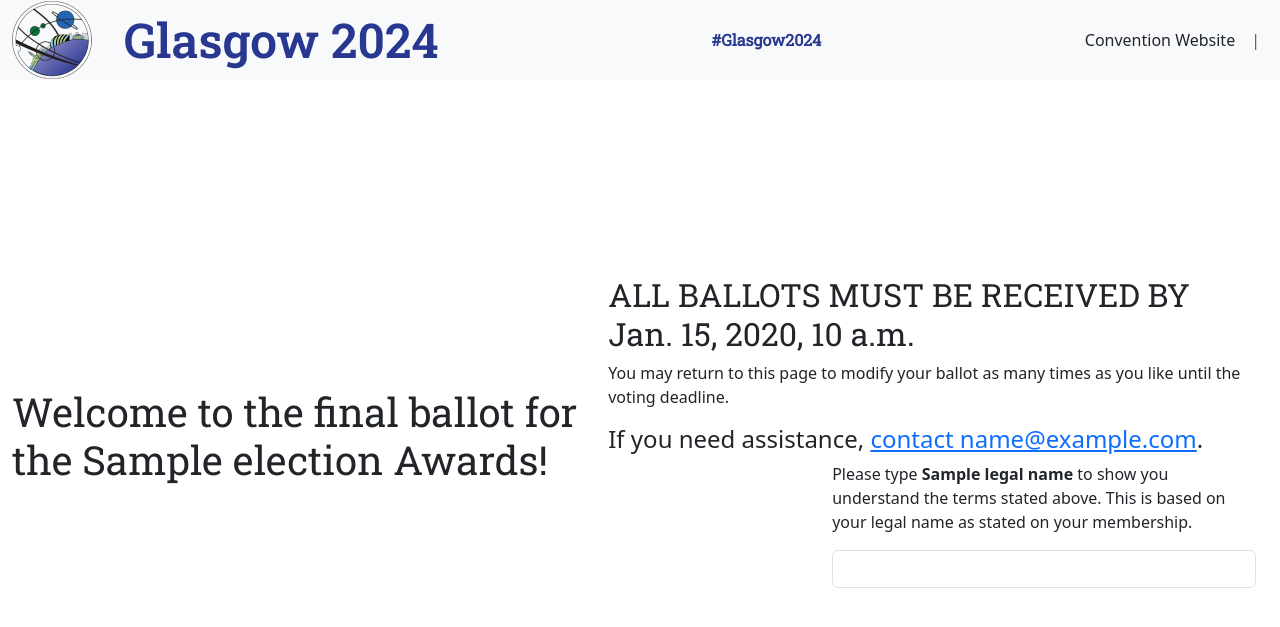
After one commit to WorldconVotingSystems/nomnom, a Django app: template nominate/templates/nominate/vote.html in a window 1280 px wide. The commit adds this page. Shown: the top 627 px of the page. Run offline with Django 4.2, Linux system fonts and the light colour scheme; the template is opened without the code that fills it: most values are stand-ins (such as "Sample title", 1, 10 or a date in 2020); parts of the project's set-up code (start-up, migrations or seed data) failed here and were passed over; some libraries are stand-ins or nearby versions.

Commit message:
Start to sketch in the vote view

```diff
--- a/nominate/admin.py
+++ b/nominate/admin.py
@@ -59,7 +59,6 @@ class CategoryAdmin(admin.ModelAdmin):
 admin.site.register(models.Election, ElectionAdmin)
 admin.site.register(models.Finalist)
 admin.site.register(models.NominatingMemberProfile)
-admin.site.register(models.VotingMember)
 admin.site.register(models.Category, CategoryAdmin)
 admin.site.register(models.Nomination, ExtendedNominationAdmin)
 admin.site.register(models.ReportRecipient)
--- /dev/null
+++ b/nominate/templates/_membership.html
@@ -0,0 +1 @@
+<p>{{ member.preferred_name }}</p>
--- a/nominate/templates/nominate/election_closed.html
+++ b/nominate/templates/nominate/election_closed.html
@@ -1,7 +1,7 @@
 {% extends "base.html" %}
 {% block content %}
     <div id="panel" class=col-md-9 col-lg-7 col-xl-6">
-        <h1 class="title">{{ object.name }}</h1>
-        Nominations are currently closed.
+        <h1 class="title">{{ election.name }}</h1>
+        Nominations and voting are currently closed.
     </div>
 {% endblock %}
--- /dev/null
+++ b/nominate/templates/nominate/vote.html
@@ -0,0 +1,70 @@
+{% extends "base.html" %}
+{% load l10n %}
+{% load markdownify %}
+{% block content %}
+    <h1>Welcome to the final ballot for the {{ election.name }} Awards!</h1>
+    <div class="container">
+        <div class="row">
+            <div class="col-12">
+                <div class="l-v-spacing l-panel hugo-voting-instructions">
+                    <h2>
+                        ALL BALLOTS MUST BE RECEIVED BY
+                        <span class="deadline">{{ election.voting_close_date | localize }}</span>
+                    </h2>
+                    <p>You may return to this page to modify your ballot as many times as you like until the voting deadline.</p>
+                </div>
+            </div>
+        </div>
+        <div class="row">
+            <div class="col-12">
+                <div class="l-v-spacing l-panel hugo-description">
+                    {% with instructions=rights.election.i18n_key.voting %}{{ instructions|markdownify|safe }}{% endwith %}
+                </div>
+            </div>
+        </div>
+        <div class="row">
+            <div class="col-12">
+                <div class="l-v-spacing l-panel hugo-description">
+                    <h4>
+                        If you need assistance, <a href="mailto:{{ hugo_help_email }}">contact {{ hugo_help_email }}</a>.
+                    </h4>
+                </div>
+            </div>
+        </div>
+        <div class="row">
+            <div class="col-12 col-lg-4">
+                <div class="l-v-spacing">{% include "_membership.html" with member=request.user.convention_profile %}</div>
+            </div>
+            <div class="col-12 col-lg-8" {% if request_post %}hidden{% endif %}>
+                <div class="l-v-spacing l-panel">
+                    <p>
+                        Please type
+                        <strong>{{ legal_name }}</strong>
+                        to show you understand the terms stated above.
+                        This is based on your legal name as stated on your membership.
+                    </p>
+                    <p>
+                        <input id="hugo-show-form"
+                               data-name="{{ legal_name }}"
+                               type="text"
+                               class="form-control">
+                    </input>
+                </p>
+                <p class="hugo-show-form-thanks" hidden>Thanks. Here's your form!</p>
+                <p class="hugo-show-form-thanks" hidden>
+                    Note that this form does not autosave. You will need to click the
+                    save buttons at the bottom of each section.
+                    The button will turn from light to dark blue, and the text will change from black
+                    to white, and remain that way until you click somewhere else on the page,
+                    indicating that your vote has been recorded.
+                    A copy of your ballot will be emailed to you after no activity on your ballot in 10
+                    minutes.
+                </p>
+            </div>
+        </div>
+    </div>
+    <div id="finalist-form" class="hugo-show-form-thanks" hidden>
+        <finalists :categories="categories" />
+    </div>
+</div>
+{% endblock %}
```
Also changed, not shown: nominate/forms.py (+18 -1 lines), nominate/models.py (+3 -12 lines), nominate/views.py (+76 -11 lines), nominate/migrations/0005_alter_rank_membership_delete_votingmember.py (added).
